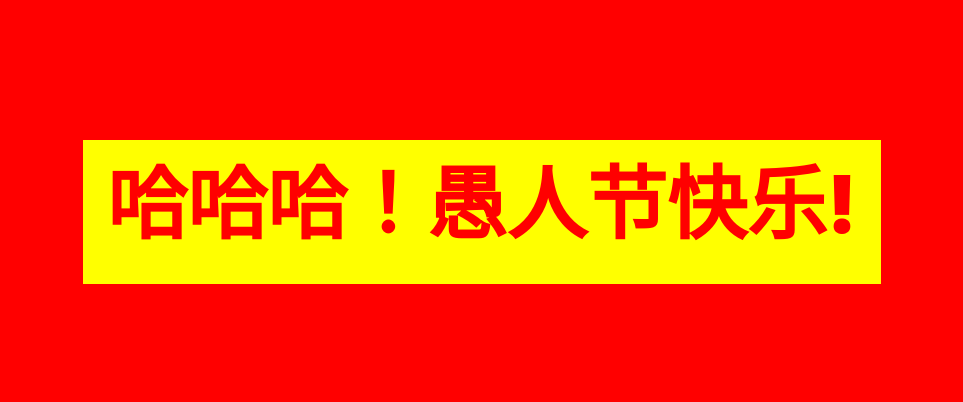
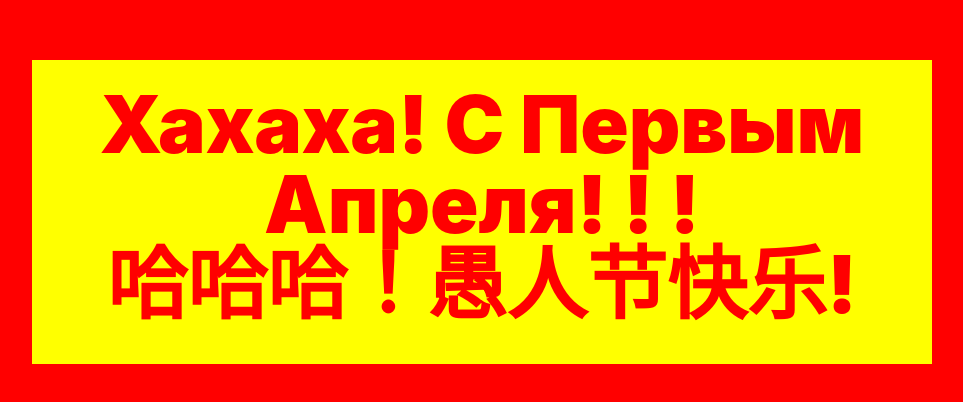
Before and after one commit to huanmingzhuo/ZH, a plain HTML site: page fj.html in a window 1280 px wide. Shown: the part 188-590 px from the top of the page, without its empty margins (158-1121 px from the left). Drawn offline with Linux system fonts and the light colour scheme.

Commit message:
Update fj.html

```diff
--- a/fj.html
+++ b/fj.html
@@ -1,7 +1,7 @@
 <!DOCTYPE html>
 <html>
     <head>
-        <title>哈哈哈！愚人节快乐！！！</title>
+        <title>Хахаха! С Первым Апреля! ! !</title>
         <meta charset="utf-8">
         <style type="text/css">
                    p {
@@ -95,7 +95,7 @@
             <div class="text-bg">
                 <div class="overlay-body">
                     <div class="text">
-                    <p class="overlay-title">哈哈哈！愚人节快乐!</p>
+                    <p class="overlay-title">Хахаха! С Первым Апреля! ! !<br>哈哈哈！愚人节快乐!</p>
                     </div>
                     </div>
                 </div>
```
